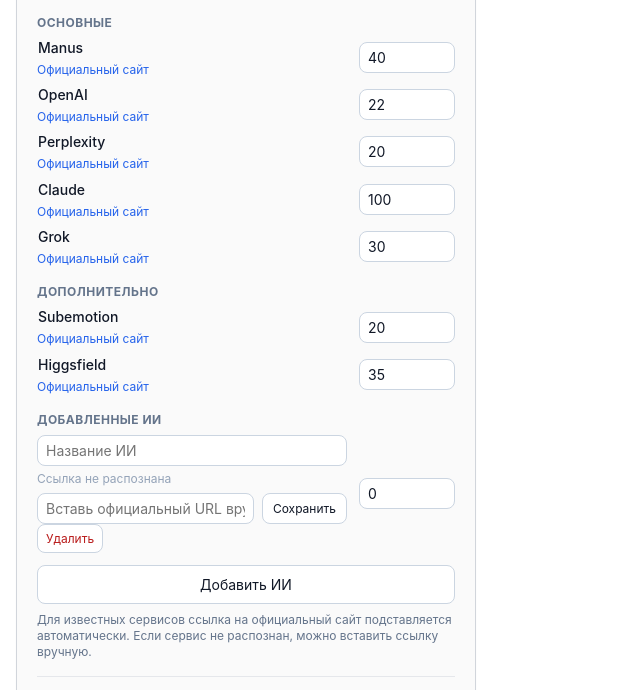
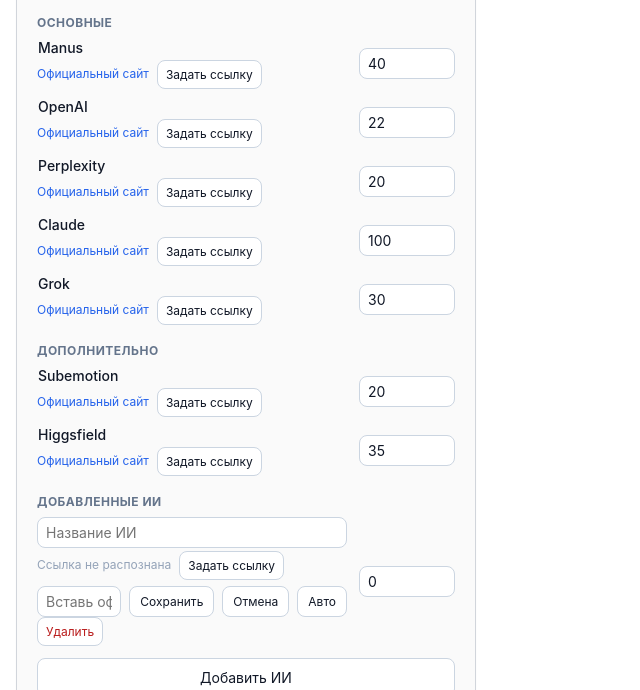
Before and after one commit to global4mo-gif/llm-calculator-notion, a plain HTML site: page index.html in a window 1280 px wide. Both pictures are taken after a click on the button "Добавить ИИ". Shown: the part 63-753 px from the top of the page, without its empty margins (0-640 px from the left). Drawn offline with Linux system fonts and the light colour scheme.

Commit message:
Allow manual link edits for all rows

```diff
--- a/index.html
+++ b/index.html
@@ -103,6 +103,13 @@
       text-decoration: underline;
     }
 
+    .ai-link-row {
+      display: flex;
+      align-items: center;
+      flex-wrap: wrap;
+      gap: 8px;
+    }
+
     .ai-link.muted {
       color: #94a3b8;
       text-decoration: none;
@@ -172,6 +179,12 @@
     .link-edit button {
       flex: 0 0 auto;
       padding: 6px 10px;
+      font-size: 12px;
+    }
+
+    .link-toggle-btn,
+    .link-reset-btn {
+      padding: 6px 8px;
       font-size: 12px;
     }
 
@@ -251,8 +264,7 @@
     </div>
 
     <p class="hint">
-      Для известных сервисов ссылка на официальный сайт подставляется автоматически.
-      Если сервис не распознан, можно вставить ссылку вручную.
+      Для известных сервисов ссылка подставляется автоматически, но теперь у любой строки её можно вручную исправить или сбросить обратно на автоопределение.
     </p>
 
     <hr />
@@ -435,11 +447,32 @@
 
         saveButton.addEventListener("click", function () {
           row.manualUrl = input.value.trim();
+          row.isEditingLink = false;
+          onChange();
+        });
+
+        const cancelButton = document.createElement("button");
+        cancelButton.type = "button";
+        cancelButton.textContent = "Отмена";
+        cancelButton.addEventListener("click", function () {
+          row.isEditingLink = false;
+          onChange();
+        });
+
+        const resetButton = document.createElement("button");
+        resetButton.type = "button";
+        resetButton.className = "link-reset-btn";
+        resetButton.textContent = "Авто";
+        resetButton.addEventListener("click", function () {
+          row.manualUrl = "";
+          row.isEditingLink = false;
           onChange();
         });
 
         wrapper.appendChild(input);
         wrapper.appendChild(saveButton);
+        wrapper.appendChild(cancelButton);
+        wrapper.appendChild(resetButton);
 
         return wrapper;
       }
@@ -463,9 +496,36 @@
       function buildLinkBlock(row, options) {
         const fragment = document.createDocumentFragment();
 
-        fragment.appendChild(createLinkElement(row));
+        const linkRow = document.createElement("div");
+        linkRow.className = "ai-link-row";
+        linkRow.appendChild(createLinkElement(row));
 
-        if (options.editableName && !getRowLink(row)) {
+        const editButton = document.createElement("button");
+        editButton.type = "button";
+        editButton.className = "link-toggle-btn";
+        editButton.textContent = row.manualUrl ? "Править ссылку" : "Задать ссылку";
+        editButton.addEventListener("click", function () {
+          row.isEditingLink = !row.isEditingLink;
+          rerender();
+        });
+        linkRow.appendChild(editButton);
+
+        if (row.manualUrl) {
+          const resetButton = document.createElement("button");
+          resetButton.type = "button";
+          resetButton.className = "link-reset-btn";
+          resetButton.textContent = "Сбросить";
+          resetButton.addEventListener("click", function () {
+            row.manualUrl = "";
+            row.isEditingLink = false;
+            rerender();
+          });
+          linkRow.appendChild(resetButton);
+        }
+
+        fragment.appendChild(linkRow);
+
+        if (row.isEditingLink || (options.editableName && !getRowLink(row))) {
           fragment.appendChild(createManualLinkEditor(row, rerender));
         }
 
```
